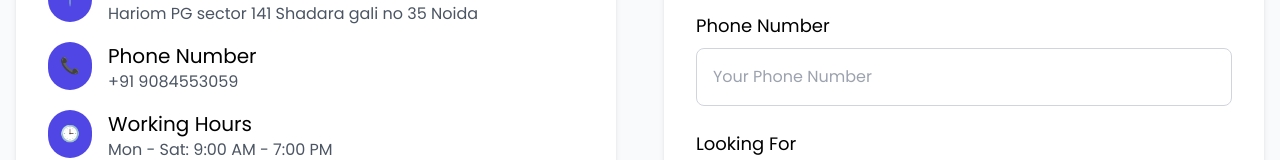
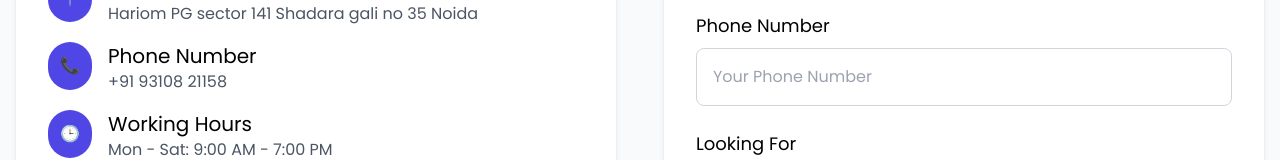
Before and after one commit to HarshAgnihotri9/HariomPgWeb, a React (Vite) app: page /contact in a window 1280 px wide. Shown: the part 434-594 px from the top of the page. Built offline with nearby package versions, Linux system fonts and the light colour scheme.

Commit message:
minor changes

```diff
--- a/src/components/ContactPage.jsx
+++ b/src/components/ContactPage.jsx
@@ -131,7 +131,7 @@ const ContactPage = () => {
                 <span className="bg-indigo-600 text-white p-3 rounded-full mr-4">📞</span>
                 <div>
                   <h3 className="text-xl font-medium">Phone Number</h3>
-                  <p className="text-gray-600">+91 9084553059</p>
+                  <p className="text-gray-600">+91 93108 21158</p>
                 </div>
               </li>
               <li className="flex items-start">
--- a/src/components/Footer.jsx
+++ b/src/components/Footer.jsx
@@ -44,10 +44,10 @@ const Footer = () => {
         <div className="space-y-4">
           <h2 className="text-xl font-semibold mb-4">Contact Us</h2>
           <p className="text-gray-300 text-base">
-            <strong>Phone:</strong> +91 90845 53059
+            <strong>Phone:</strong> +91 93108 21158
           </p>
           <p className="text-gray-300 text-base">
-            <strong>Email:</strong> hariompganddguesthouse@hariompg.com
+            <strong>Email:</strong> hariompganddguesthouse@gmail.com
           </p>
           <p className="text-gray-300 text-base">
             <strong>Address:</strong> Hariom PG, Sector 141, Shahdara, Gali Number 35
```
